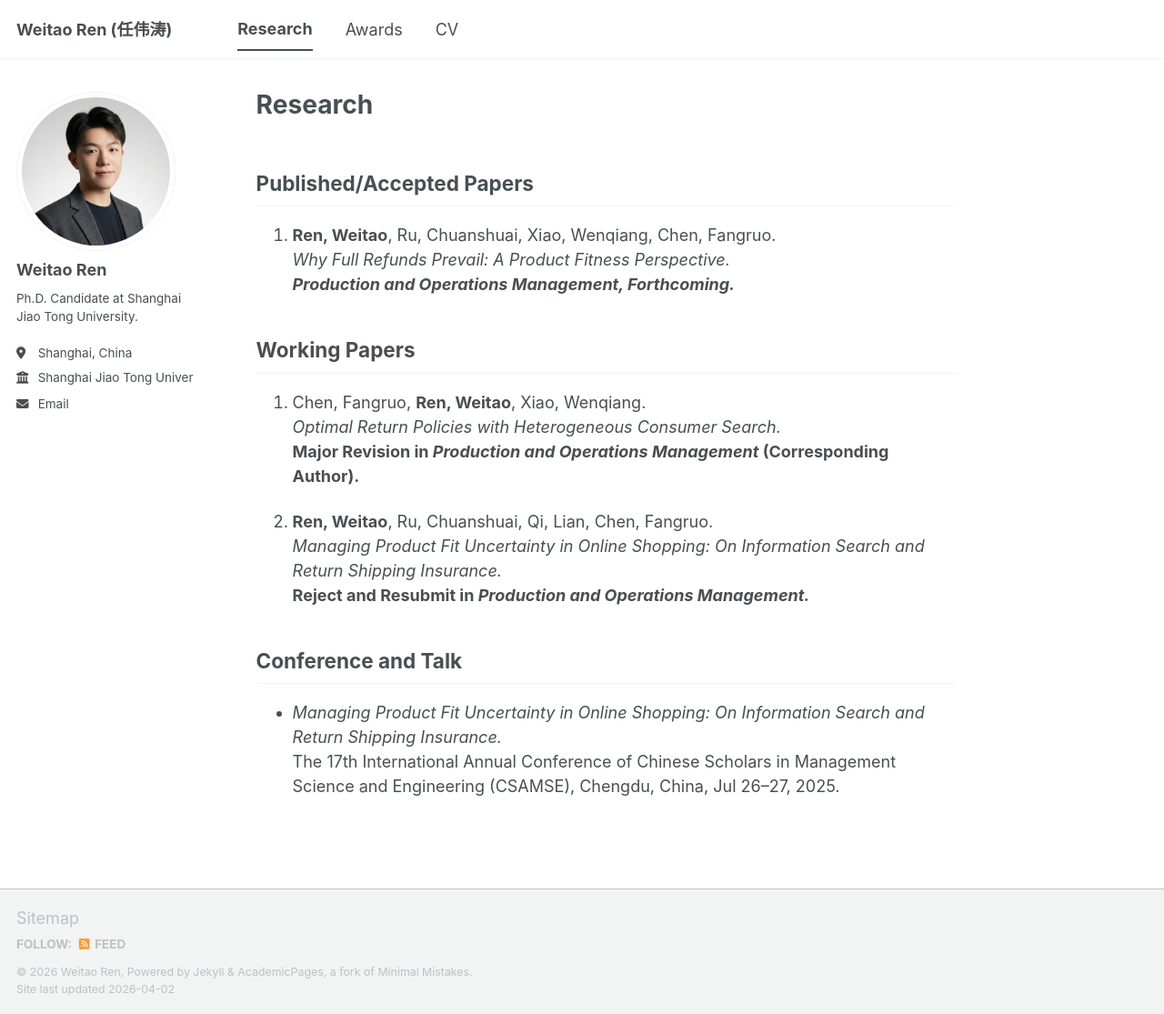
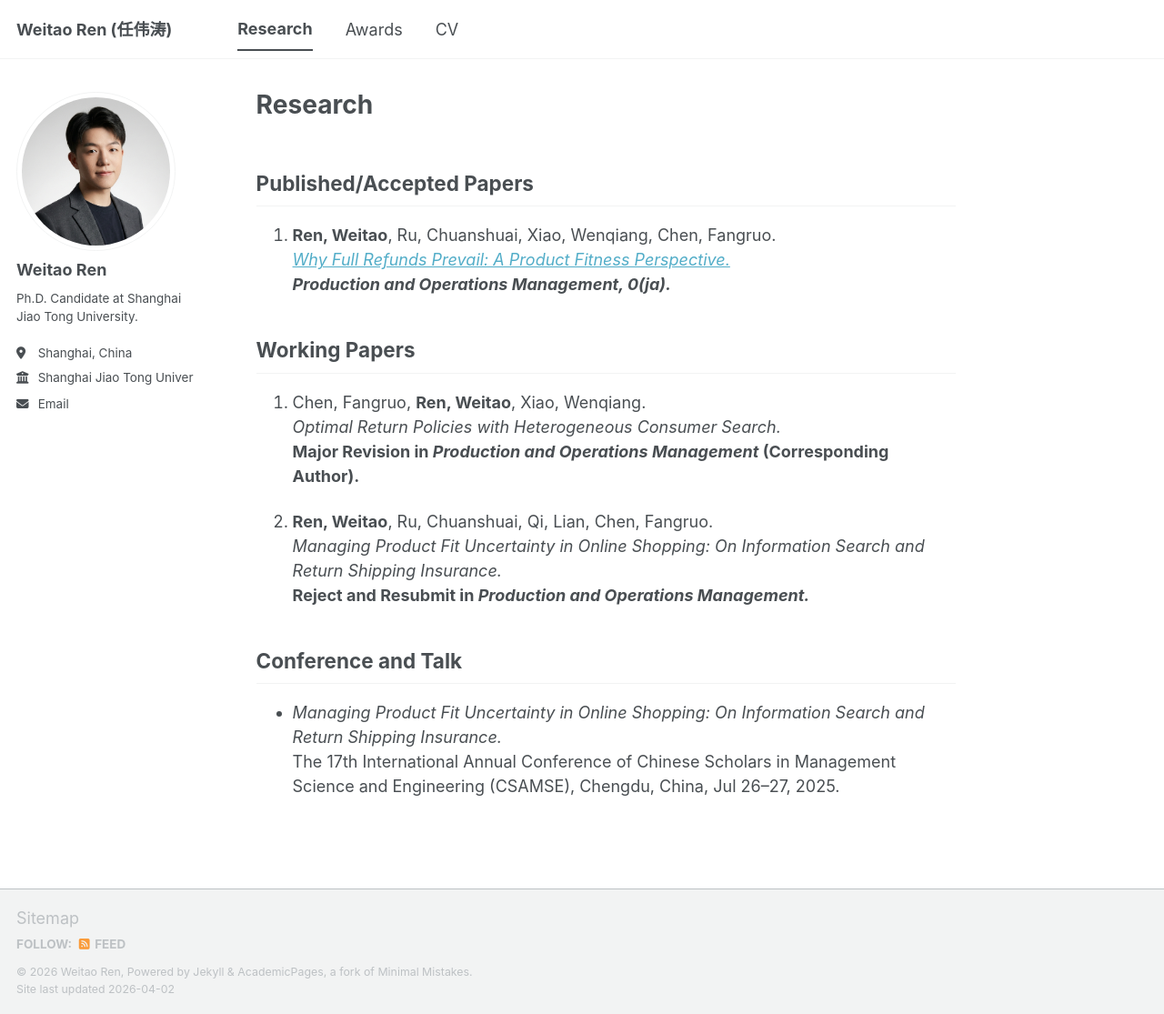
Before and after one commit to weitaoren/weitaoren.github.io, a Jekyll site: the page built from _pages/research.md, in a window 1280 px wide and 1115 px high. Shown: the whole window at 91% size. Built offline with Jekyll 4.4.1, drawn with Linux system fonts in a browser that asks for light colours; a script bundle is joined from its source files by our own code; library files that are not in the unit come from our copies.

Commit message:
Update research.md

```diff
--- a/_pages/research.md
+++ b/_pages/research.md
@@ -7,9 +7,8 @@ author_profile: true
 ## Published/Accepted Papers
 
 1. **Ren, Weitao**, Ru, Chuanshuai, Xiao, Wenqiang, Chen, Fangruo.
-   *Why Full Refunds Prevail: A Product Fitness Perspective.*
-   ***Production and Operations Management, Forthcoming.***
-
+   [*Why Full Refunds Prevail: A Product Fitness Perspective.*](https://journals.sagepub.com/doi/10.1177/10591478261442318)
+   ***Production and Operations Management, 0(ja).***
 
 ## Working Papers
 
```
